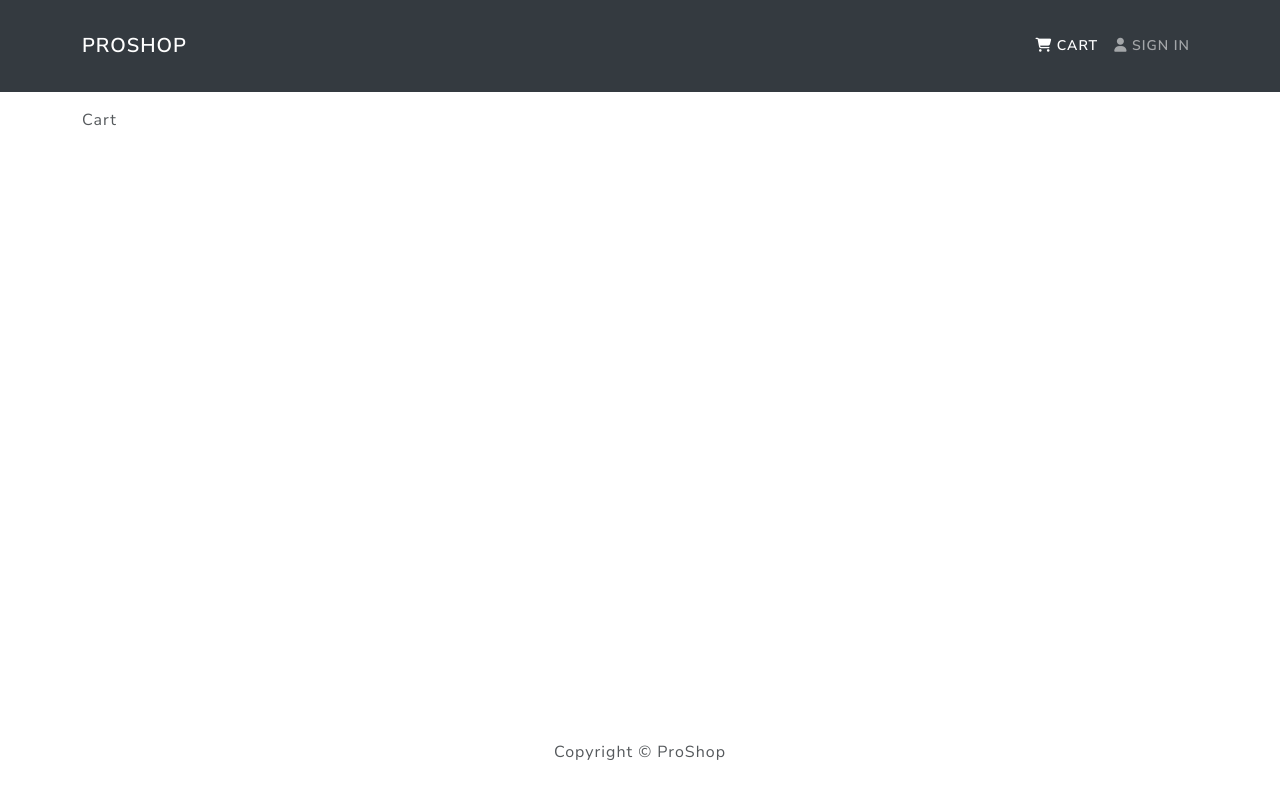
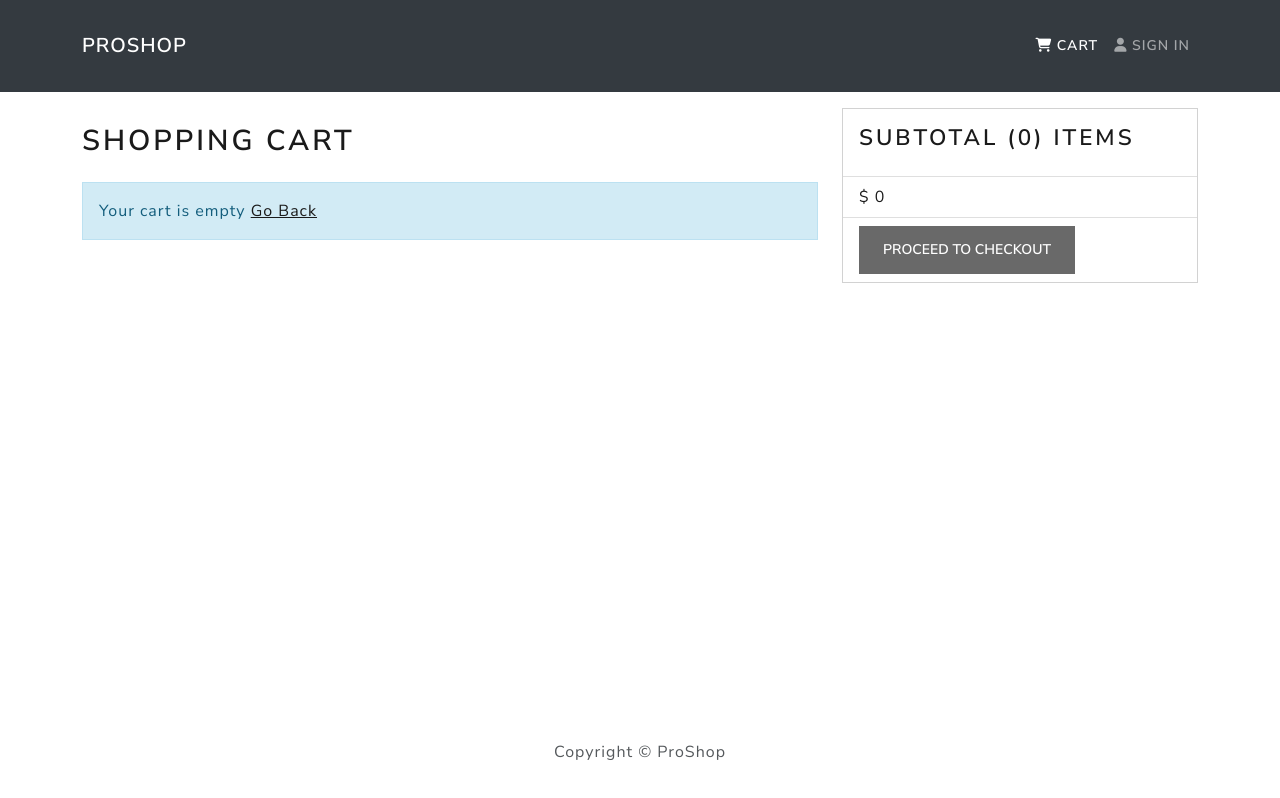
Before and after one commit to ewanjuki/proshop, a React (Create React App) app in the folder frontend/: page /cart in a window 1280 px wide. Built offline with nearby package versions, Linux system fonts and the light colour scheme.

Commit message:
cart page

```diff
--- a/frontend/src/index.css
+++ b/frontend/src/index.css
@@ -4,6 +4,16 @@ main {
 
 h3 {
   padding: 1rem;
+}
+
+.row h1 {
+  padding: 1rem 0;
+  font-size: 1.8rem;
+}
+
+.row h2 {
+  font-size: 1.4rem;
+  padding: 0.5rem 0;
 }
 
 .card-body a {
--- a/frontend/src/pages/Cart.js
+++ b/frontend/src/pages/Cart.js
@@ -1,7 +1,129 @@
 import { useEffect } from "react";
+import {
+  Link,
+  useParams,
+  useSearchParams,
+  useNavigate,
+} from "react-router-dom";
+import { useSelector, useDispatch } from "react-redux";
+import {
+  Row,
+  Col,
+  ListGroup,
+  Image,
+  Form,
+  Button,
+  Card,
+} from "react-bootstrap";
+
+import Message from "../components/Message";
+import { addToCart } from "../actions/cartActions";
 
 function Cart() {
-  return <div>Cart</div>;
+  const params = useParams();
+  const [searchParams] = useSearchParams();
+  const dispatch = useDispatch();
+  const navigate = useNavigate();
+
+  const cart = useSelector((state) => state.cart);
+  const { cartItems } = cart;
+
+  useEffect(() => {
+    if (params.productId) {
+      let qty = searchParams.get("qty");
+      qty = Number(qty);
+
+      dispatch(addToCart(params.productId, qty));
+    }
+  }, [dispatch, searchParams, params.productId]);
+
+  const removeFromCartHandler = (id) => {
+    console.log("remove");
+  };
+
+  const checkoutHandler = () => {
+    navigate("/login?redirect=shipping");
+  };
+
+  return (
+    <Row>
+      <Col md={8}>
+        <h1>Shopping Cart</h1>
+        {cartItems.length === 0 ? (
+          <Message>
+            Your cart is empty <Link to="/">Go Back</Link>
+          </Message>
+        ) : (
+          <ListGroup variant="flush">
+            {cartItems.map((item) => (
+              <ListGroup.Item key={item.product}>
+                <Row>
+                  <Col md={2}>
+                    <Image src={item.image} alt={item.name} fluid rounded />
+                  </Col>
+                  <Col md={3}>
+                    <Link to={`/product/${item.product}`}>{item.name}</Link>
+                  </Col>
+                  <Col md={2}>${item.price}</Col>
+                  <Col md={3}>
+                    <Form.Select
+                      value={item.qty}
+                      onChange={(e) =>
+                        dispatch(
+                          addToCart(item.product, Number(e.target.value))
+                        )
+                      }
+                    >
+                      {[...Array(item.countInStock).keys()].map((x) => (
+                        <option key={x + 1} value={x + 1}>
+                          {x + 1}
+                        </option>
+                      ))}
+                    </Form.Select>
+                  </Col>
+                  <Col md={2}>
+                    <Button
+                      type="button"
+                      variant="light"
+                      onClick={() => removeFromCartHandler(item.product)}
+                    >
+                      <i className="fas fa-trash" />
+                    </Button>
+                  </Col>
+                </Row>
+              </ListGroup.Item>
+            ))}
+          </ListGroup>
+        )}
+      </Col>
+      <Col md={4}>
+        <Card>
+          <ListGroup variant="flush">
+            <ListGroup.Item>
+              <h2>
+                Subtotal ({cartItems.reduce((acc, item) => acc + item.qty, 0)})
+                items
+              </h2>
+            </ListGroup.Item>
+            <ListGroup.Item>
+              ${" "}
+              {cartItems.reduce((acc, item) => acc + item.qty * item.price, 0)}
+            </ListGroup.Item>
+            <ListGroup.Item>
+              <Button
+                type="button"
+                className="btn-block"
+                onClick={checkoutHandler}
+                disabled={cartItems.length === 0}
+              >
+                Proceed to Checkout
+              </Button>
+            </ListGroup.Item>
+          </ListGroup>
+        </Card>
+      </Col>
+    </Row>
+  );
 }
 
 export default Cart;
```
